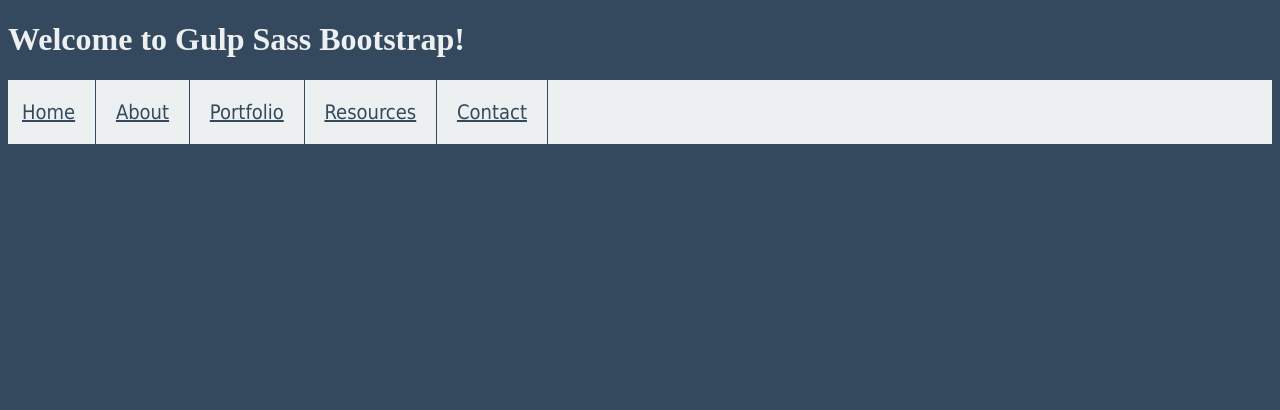
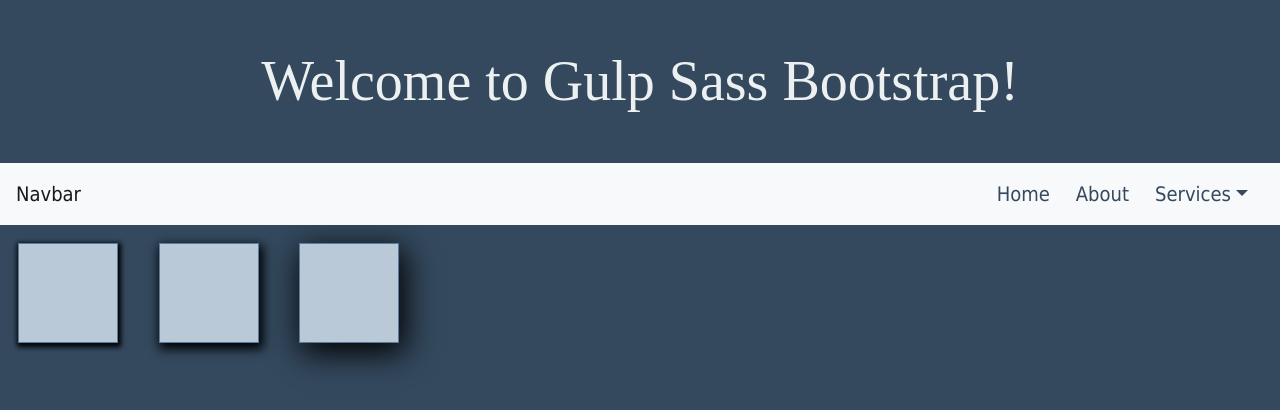
Before and after one commit to pate0564/MTM6330-Week-5-020, a website: page index.html in a window 1280 px wide. Drawn offline with nearby package versions, Linux system fonts and the light colour scheme.

Commit message:
Added mixin, extend and scss function

```diff
--- a/index.html
+++ b/index.html
@@ -3,14 +3,14 @@
   <head>
     <meta charset="utf-8">
     <title>Gulp Sass Bootsrap Startup</title>
+    <!-- Bootstrap files -->
+    <link rel="stylesheet" href="https://stackpath.bootstrapcdn.com/bootstrap/4.3.1/css/bootstrap.min.css" integrity="sha384-ggOyR0iXCbMQv3Xipma34MD+dH/1fQ784/j6cY/iJTQUOhcWr7x9JvoRxT2MZw1T" crossorigin="anonymous">
     <!-- CSS files -->
     <link rel="stylesheet" href="/css/main.css">
-    <!-- Bootstrap files -->
-    <!-- <link rel="stylesheet" href="https://stackpath.bootstrapcdn.com/bootstrap/4.3.1/css/bootstrap.min.css" integrity="sha384-ggOyR0iXCbMQv3Xipma34MD+dH/1fQ784/j6cY/iJTQUOhcWr7x9JvoRxT2MZw1T" crossorigin="anonymous"> -->
   </head>
   <body>
-    <h1>Welcome to Gulp Sass Bootstrap!</h1>
-    <nav>
+    <h1 class="jumbotron-fluid display-4 text-center py-5 mb-0">Welcome to Gulp Sass Bootstrap!</h1>
+    <!-- <nav>
       <ul>
         <li><a href="#">Home</a></li>
         <li><a href="#">About</a></li>
@@ -18,7 +18,34 @@
         <li><a href="#">Resources</a></li>
         <li><a href="#">Contact</a></li>
       </ul>
+    </nav> -->
+
+    <!-- Bootsrap Navbar  -->
+    <nav id="navbar-example2" class="navbar navbar-light bg-light">
+      <a class="navbar-brand" href="#">Navbar</a>
+      <ul class="nav nav-pills">
+        <li class="nav-item">
+          <a class="nav-link" href="#fat">Home</a>
+        </li>
+        <li class="nav-item">
+          <a class="nav-link" href="#mdo">About</a>
+        </li>
+        <li class="nav-item dropdown">
+          <a class="nav-link dropdown-toggle" data-toggle="dropdown" href="#" role="button" aria-haspopup="true" aria-expanded="false">Services</a>
+          <div class="dropdown-menu">
+            <a class="dropdown-item" href="#one">Services1</a>
+            <a class="dropdown-item" href="#two">Services2</a>
+            <div role="separator" class="dropdown-divider"></div>
+            <a class="dropdown-item" href="#three">Services3</a>
+          </div>
+        </li>
+      </ul>
     </nav>
+    <div class="">
+      <div class="shape1"></div>
+      <div class="shape2"></div>
+      <div class="shape3"></div>
+    </div>
 
     <!-- JavaScript Files -->
     <script src="https://code.jquery.com/jquery-3.3.1.slim.min.js" integrity="sha384-q8i/X+965DzO0rT7abK41JStQIAqVgRVzpbzo5smXKp4YfRvH+8abtTE1Pi6jizo" crossorigin="anonymous"></script>
--- a/scss/main.scss
+++ b/scss/main.scss
@@ -1,5 +1,18 @@
+//  Call to Partials and Mixins
 @import "variables";
 
+// Mixins
+@mixin liftup($height: high) {
+  @if $height == high {
+    box-shadow: 1px 2px 5px 2px black;
+  } @else if $height == higher {
+    box-shadow: 2px 4px 10px 2px black;
+  } @else if $height == highest {
+    box-shadow: 4px 8px 30px 2px black;
+  }
+}
+
+// Common CSS
 body {
   font-family: $font-text;
   background-color: $asphalt;
@@ -10,6 +23,7 @@
   font-family: $font-headings;
 }
 
+//  Navigation bar
 nav {
   $text-font-size: 20px;
   font-size: $text-font-size;
@@ -23,7 +37,7 @@
         display: block;
         padding: 20px;
         color: $asphalt;
-        border-#{$nav-border-side}: 1px solid $asphalt;
+        // border-#{$nav-border-side}: 1px solid $asphalt;
         transition: all 300ms ease-in-out;
         &:hover {
           color: $clouds;
@@ -33,3 +47,25 @@
     }
   }
 }
+
+// Layout css
+.shape {
+  display: inline-block;
+  width: 100px;
+  height: 100px;
+  margin: $text-font-size;
+  background-color: lighten($asphalt, 50%);
+  border: 1px solid lighten($asphalt, 20%);
+}
+.shape1 {
+  @extend .shape;
+  @include liftup(high); // Mixins
+}
+.shape2 {
+  @extend .shape;
+  @include liftup(higher); // Mixins
+}
+.shape3 {
+  @extend .shape;
+  @include liftup(highest); // Mixins
+}
```
Also changed, not shown: css/main.css, css/min/main.css.
